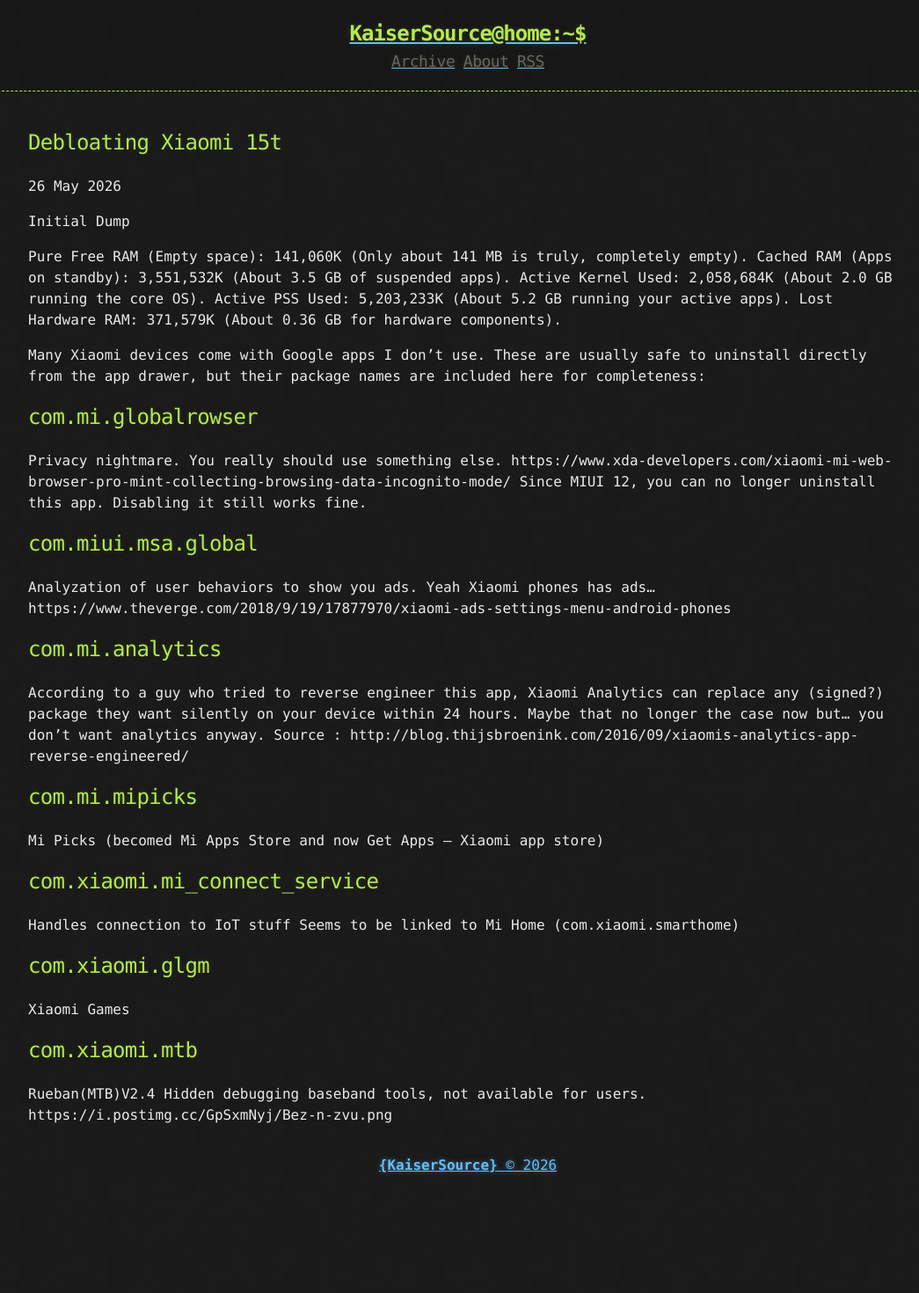
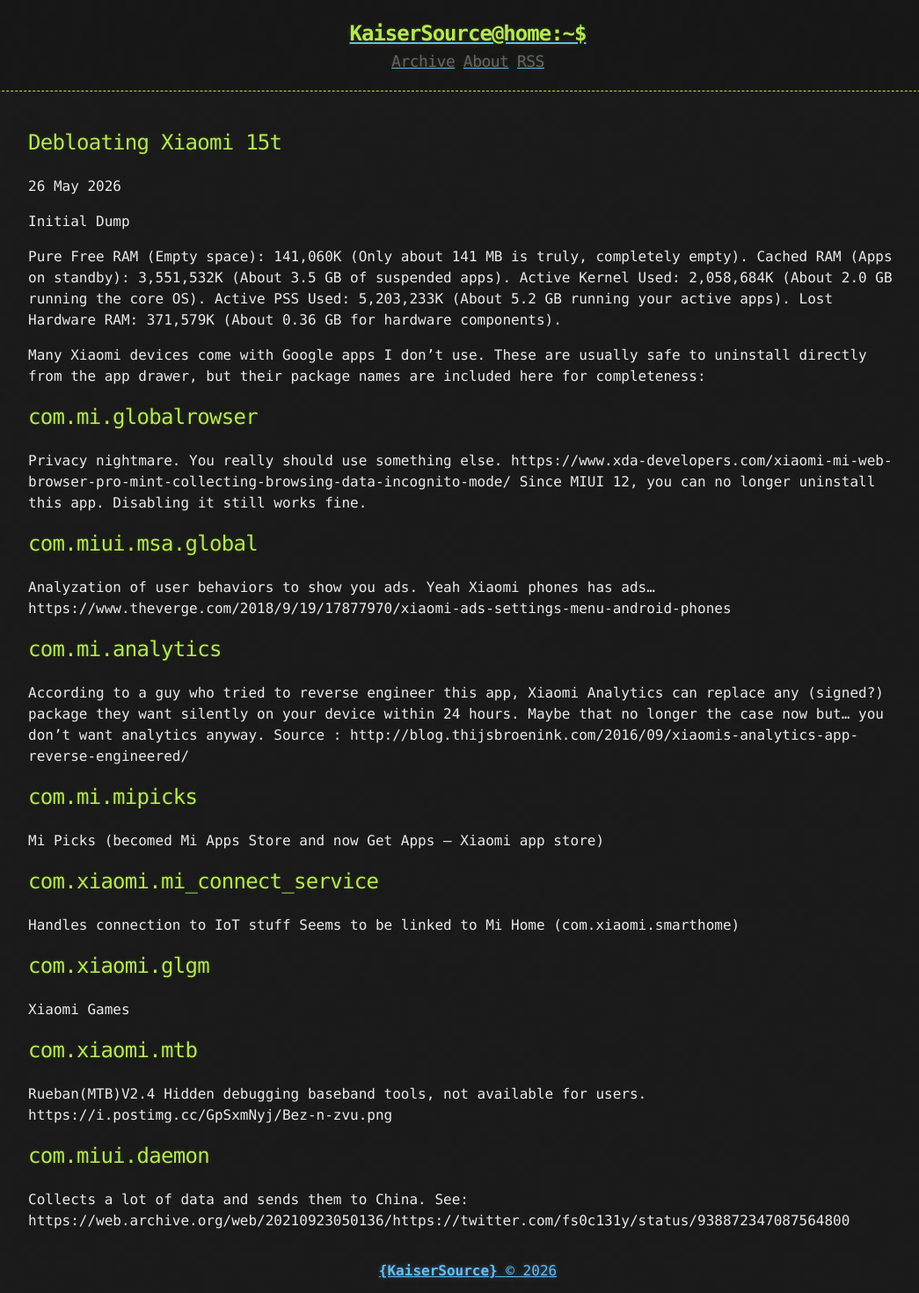
Before and after one commit to kaisersource/kaisersource.github.io, a Jekyll site: the page built from _posts/2026-05-26-debloating-xiaomi-15t..md, in a window 1280 px wide. Shown: the whole page at 88% size, without its empty margins (108-1153 px from the left). Built offline with Jekyll 4.4.1, drawn with Linux system fonts in a browser that asks for light colours; before the commit the page ends 1350 px from its top, so only the background shows below that.

Commit message:
Update debloating guide with com.miui.daemon details
Added information about com.miui.daemon and its data collection.

```diff
--- a/_posts/2026-05-26-debloating-xiaomi-15t..md
+++ b/_posts/2026-05-26-debloating-xiaomi-15t..md
@@ -31,8 +31,12 @@ Handles connection to IoT stuff Seems to be linked to Mi Home (com.xiaomi.smarth
 ## com.xiaomi.glgm
 Xiaomi Games
 
-
 ## com.xiaomi.mtb
 Rueban(MTB)V2.4
 Hidden debugging baseband tools, not available for users.
 https://i.postimg.cc/GpSxmNyj/Bez-n-zvu.png
+
+
+## com.miui.daemon
+Collects a lot of data and sends them to China.
+See: https://web.archive.org/web/20210923050136/https://twitter.com/fs0c131y/status/938872347087564800
```
